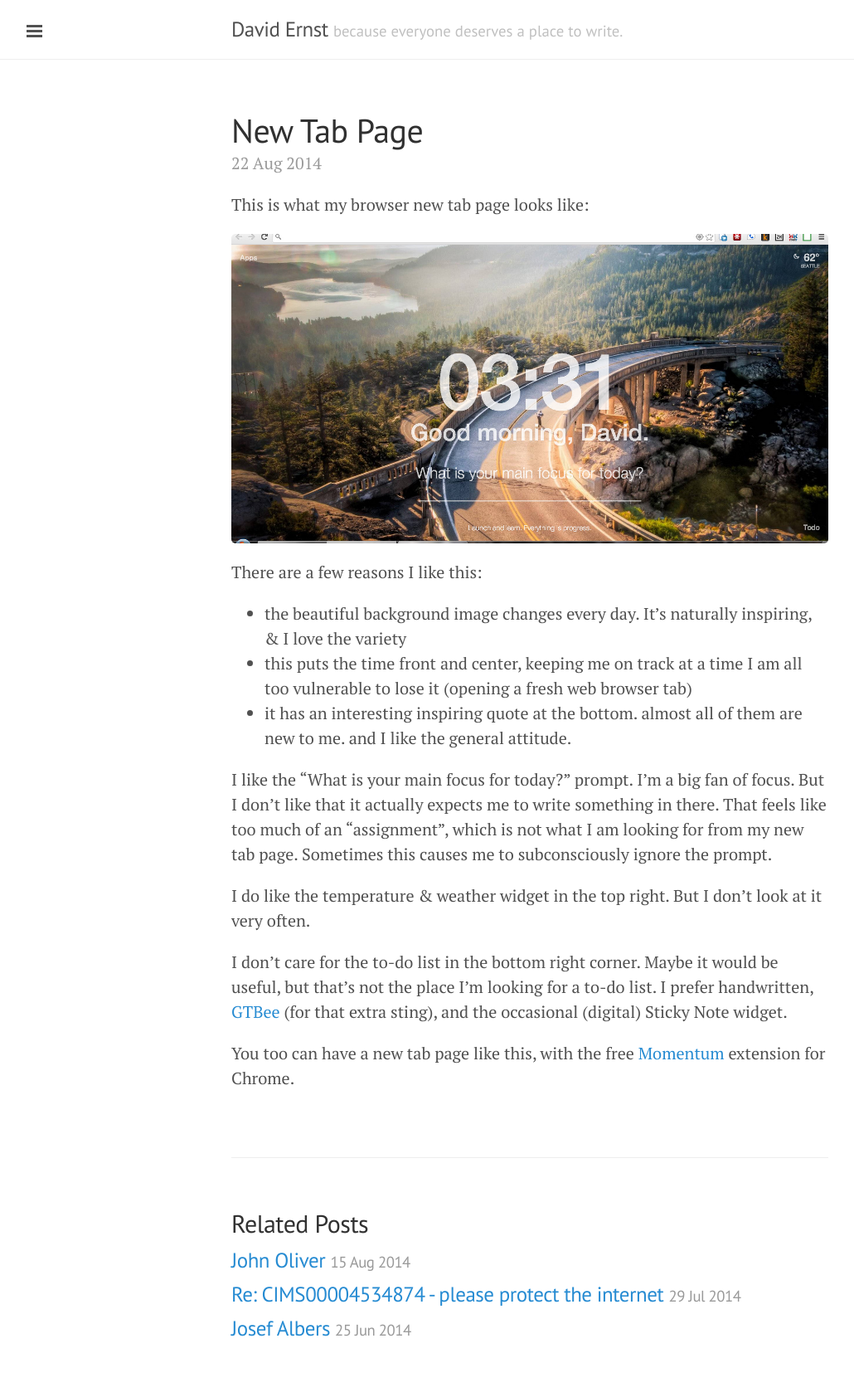
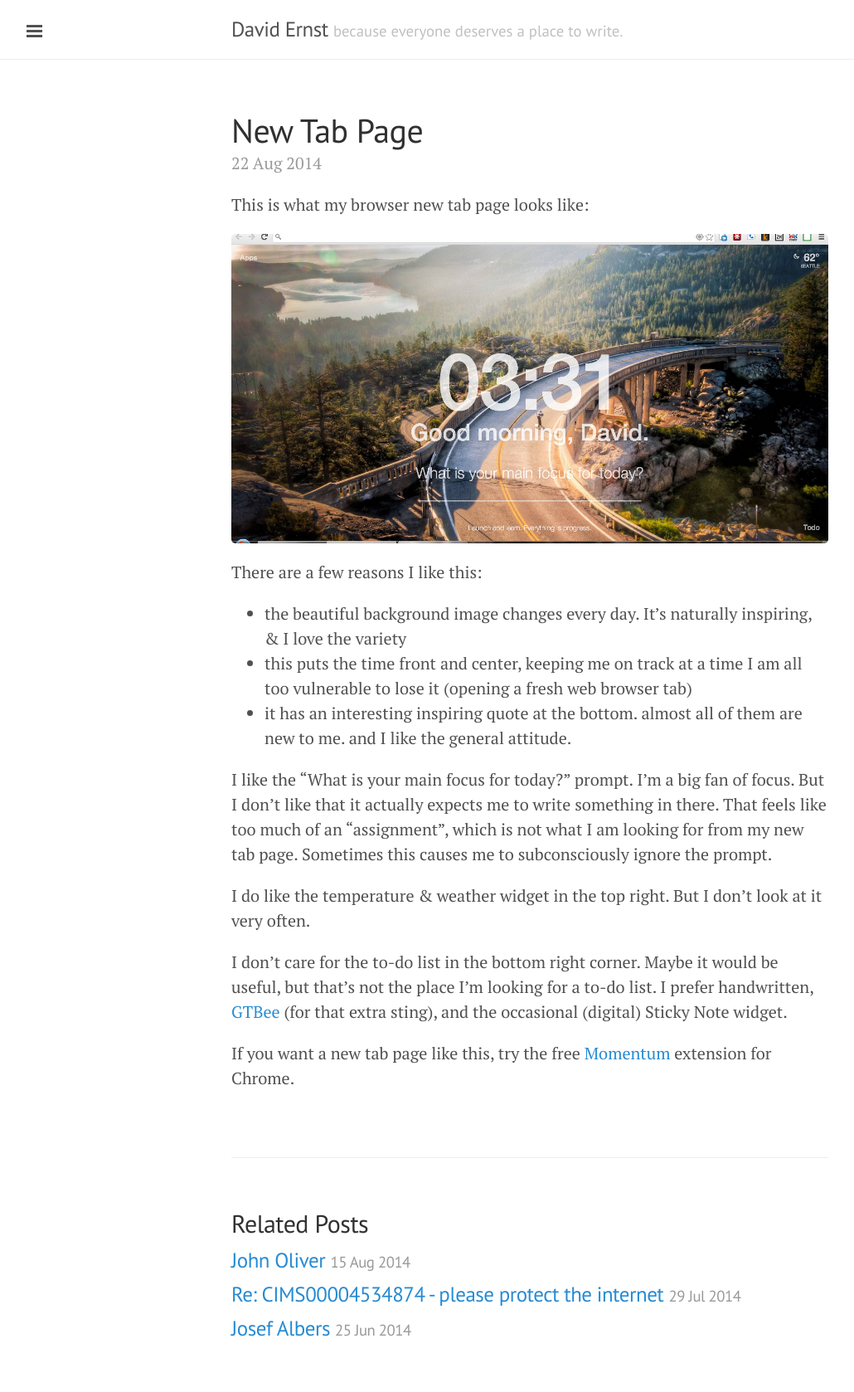
Before and after one commit to dsernst/quotes, a Jekyll site: the page built from _posts/2014-08-22-New-Tab-Page.md, in a window 1280 px wide. Shown: the whole page at 83% size, without its empty margins (1-1031 px from the left). Built offline with Jekyll 4.4.1, drawn with Linux system fonts in a browser that asks for light colours.

Commit message:
change final sentence for less condescending tone

```diff
--- a/_posts/2014-08-22-New-Tab-Page.md
+++ b/_posts/2014-08-22-New-Tab-Page.md
@@ -21,4 +21,4 @@ I do like the temperature & weather widget in the top right. But I don't look at
 
 I don't care for the to-do list in the bottom right corner. Maybe it would be useful, but that's not the place I'm looking for a to-do list. I prefer handwritten, [GTBee](http://blog.beeminder.com/gtbee/) (for that extra sting), and the occasional (digital) Sticky Note widget.
 
-You too can have a new tab page like this, with the free [Momentum](https://chrome.google.com/webstore/detail/momentum/laookkfknpbbblfpciffpaejjkokdgca) extension for Chrome.
+If you want a new tab page like this, try the free [Momentum](https://chrome.google.com/webstore/detail/momentum/laookkfknpbbblfpciffpaejjkokdgca) extension for Chrome.
```
